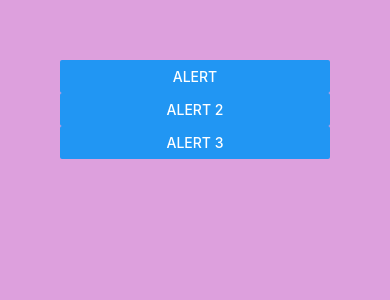
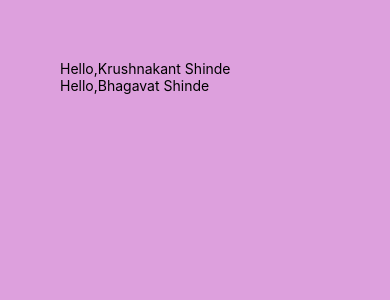
Before and after one commit to Krushna1621/react-native-app, a React Native app: screen / in a window 390 px wide. Shown: the top 300 px of the page. Built offline with nearby package versions, Linux system fonts and the light colour scheme.

Commit message:
Custom Components passing data through props

```diff
--- a/App.js
+++ b/App.js
@@ -1,5 +1,6 @@
 import { StatusBar } from "expo-status-bar";
 import { useState } from "react";
+import Greet from "./components/Greet";
 import {
   View,
   Text,
@@ -14,25 +15,8 @@
   const [isModalVisible, setIsMoadalVisble] = useState(false);
   return (
     <View style={{ flex: 1, backgroundColor: "plum", padding: 60 }}>
-      <Button
-        title="Alert"
-        onPress={() => Alert.alert("Invalid data")}
-      ></Button>
-      <Button
-        title="Alert 2"
-        onPress={()=>Alert.alert("Invalid data!","DOB incorrect")}
-      ></Button>
-       <Button
-        title="Alert 3"
-        onPress={()=>Alert.alert("Invalid data!","DOB incorrect",[{
-            text:'Cancel',
-            onPress:()=>console.log("Cancel pressed")
-        },
-        {
-            text:'Ok',
-            onPress:()=>console.log("Cancel pressed")
-        }])}
-      ></Button>
+      <Greet name='Krushnakant Shinde'/>
+      <Greet name='Bhagavat Shinde'/>
     </View>
   );
 }
--- /dev/null
+++ b/components/Greet.js
@@ -0,0 +1,9 @@
+import { View,Text } from "react-native";
+
+export default function Greet({name}){
+    return(
+        <View>
+            <Text>Hello,{name}</Text>
+        </View>
+    )
+}
```
